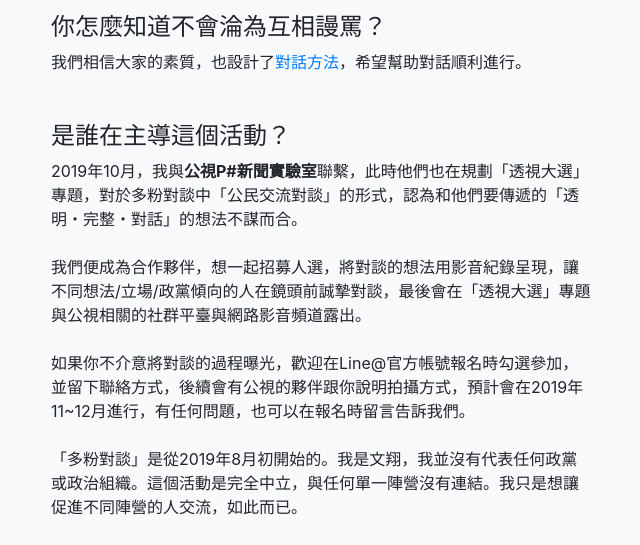
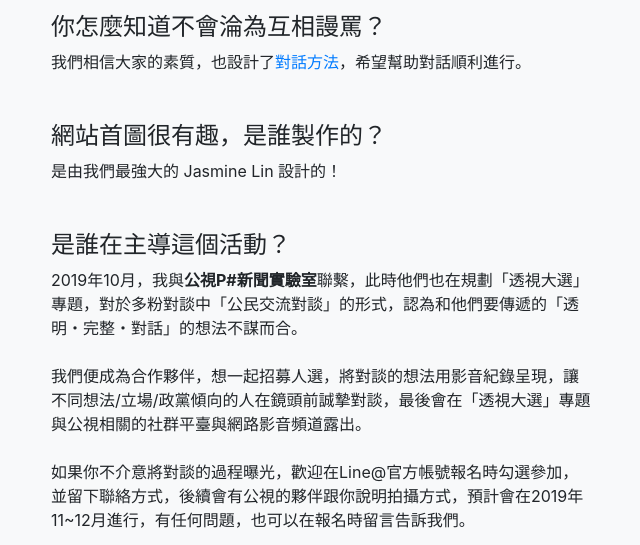
Before and after one commit to ws2367/CivicDialogueTaiwan2020, a website with bundled scripts: page index.html in a window 1280 px wide. Shown: the part 4900-5445 px from the top of the page, without its empty margins (319-959 px from the left). Built offline with nearby package versions, Linux system fonts and the light colour scheme; a script that the page names is missing.

Commit message:
added jasmine; edited favicon

```diff
--- a/index.html
+++ b/index.html
@@ -226,6 +226,10 @@
           <p class="mb-5 col-lg-16 text-left">
             我們相信大家的素質，也設計了<a href="guide.html">對話方法</a>，希望幫助對話順利進行。
           </p>
+          <h4 class="text-left">網站首圖很有趣，是誰製作的？</h4>
+          <p class="mb-5 col-lg-16 text-left">
+            是由我們最強大的 Jasmine Lin 設計的！
+          </p>
           <h4 class="text-left">是誰在主導這個活動？</h4>
           <p class="mb-5 col-lg-16 text-left">
             2019年10月，我與<b>公視P#新聞實驗室</b>聯繫，此時他們也在規劃「透視大選」專題，對於多粉對談中「公民交流對談」的形式，認為和他們要傳遞的「透明・完整・對話」的想法不謀而合。<br><br>我們便成為合作夥伴，想一起招募人選，將對談的想法用影音紀錄呈現，讓不同想法/立場/政黨傾向的人在鏡頭前誠摯對談，最後會在「透視大選」專題與公視相關的社群平臺與網路影音頻道露出。<br><br>
```
Also changed, not shown: img/favicon.ico.
